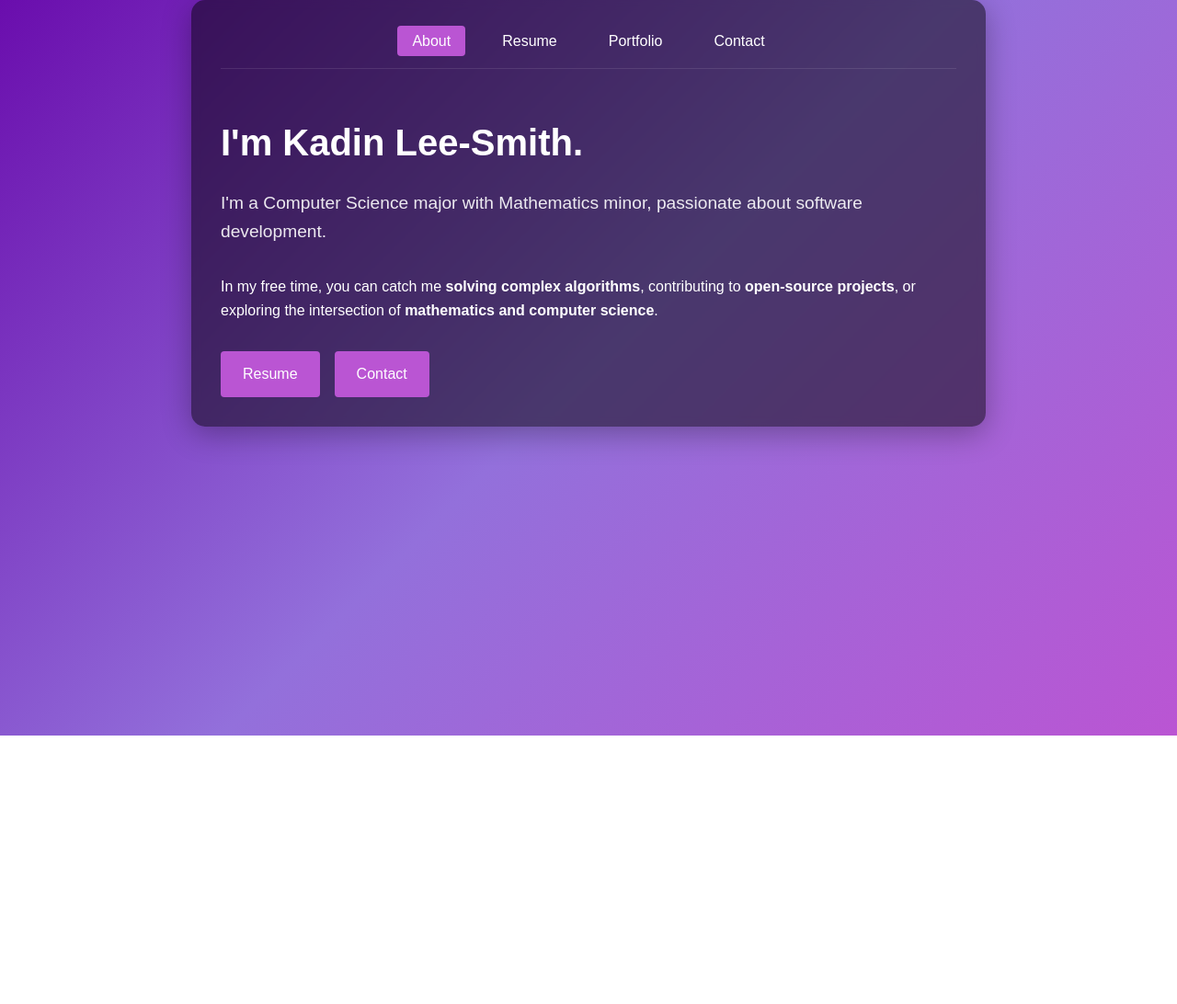
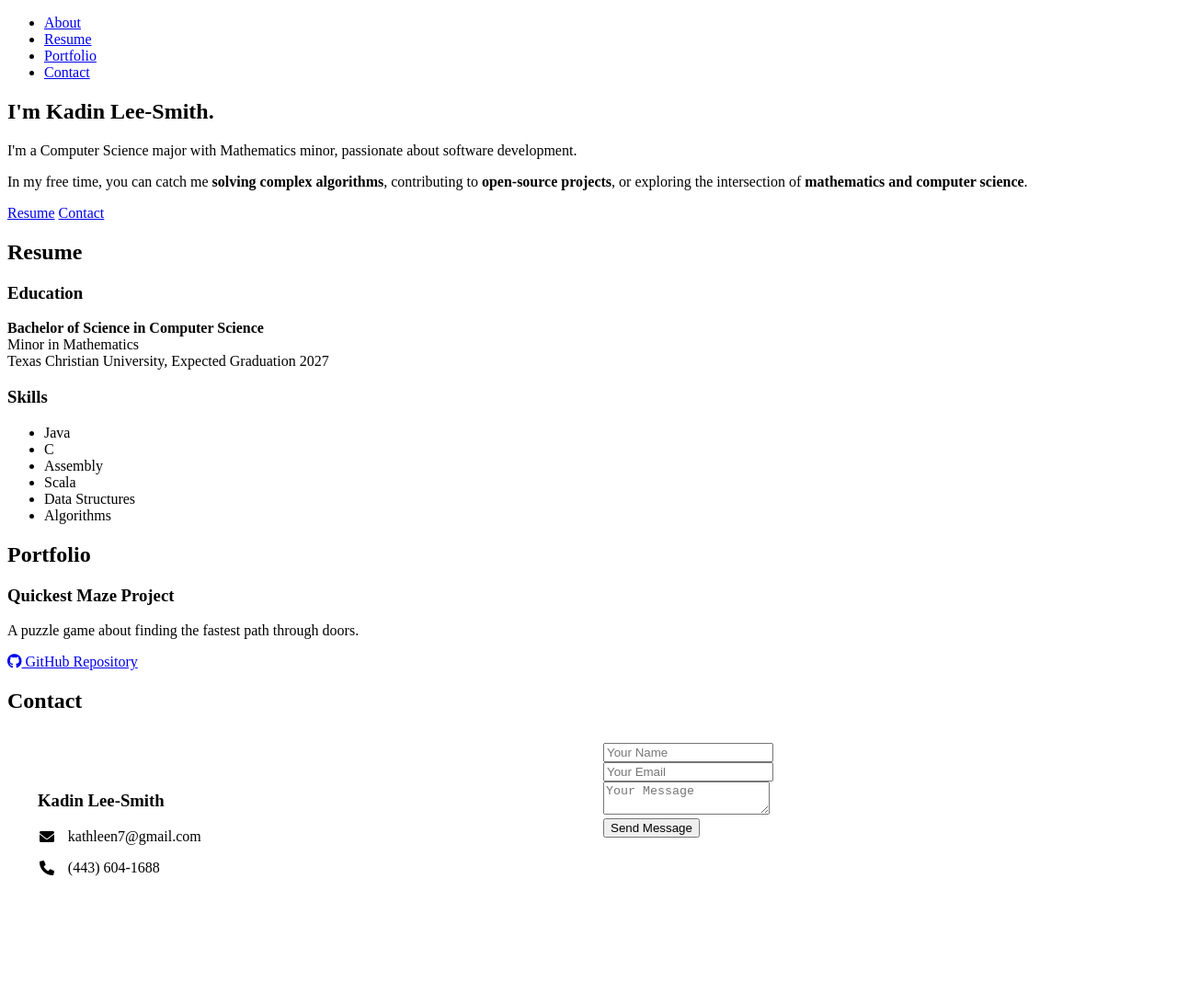
Before and after one commit to kadinalee/kadinleesmith.github.io, a plain HTML site: page index.html in a window 1280 px wide. Shown: the whole page at 92% size. Before the commit the page ends 800 px from the top, so only its background shows below. Drawn offline with Linux system fonts and the light colour scheme.

Commit message:
Update styles.css

```diff
--- a/styles.css
+++ b/styles.css
@@ -1,196 +1,53 @@
-/* Purple Aesthetic Theme */
-:root {
-    --primary-color: #6a0dad;
-    --secondary-color: #9370db;
-    --accent-color: #ba55d3;
-    --text-color: #ffffff;
-    --bg-dark: rgba(0, 0, 0, 0.5);
-    --bg-light: rgba(255, 255, 255, 0.1);
+/* Contact Section Styles */
+.contact-info {
+    display: grid;
+    grid-template-columns: 1fr 1fr;
+    gap: 2rem;
+    margin-top: 2rem;
 }
 
-body {
-    background: linear-gradient(135deg, var(--primary-color) 0%, var(--secondary-color) 50%, var(--accent-color) 100%);
-    background-attachment: fixed;
-    color: var(--text-color);
-    font-family: 'Arial', sans-serif;
-    line-height: 1.6;
-    margin: 0;
-    min-height: 100vh;
-}
-
-.container {
-    max-width: 800px;
-    margin: 0 auto;
+.contact-card {
+    background: rgba(255, 255, 255, 0.1);
     padding: 2rem;
-    background-color: var(--bg-dark);
-    backdrop-filter: blur(5px);
-    border-radius: 15px;
-    box-shadow: 0 8px 32px rgba(0, 0, 0, 0.3);
-}
-
-.main-nav ul {
-    list-style: none;
-    padding: 0;
-    margin: 0 0 3rem 0;
-    display: flex;
-    justify-content: center;
-    gap: 1.5rem;
-    border-bottom: 1px solid var(--bg-light);
-    padding-bottom: 1rem;
-}
-
-.main-nav a {
-    color: var(--text-color);
-    text-decoration: none;
-    font-weight: 500;
-    padding: 0.5rem 1rem;
-    transition: all 0.3s;
-    border-radius: 4px;
-}
-
-.main-nav a:hover {
-    background-color: var(--bg-light);
-}
-
-.main-nav a.active {
-    background-color: var(--accent-color);
-}
-
-.tab-content {
-    display: none;
-    animation: fadeIn 0.5s ease-in-out;
-}
-
-.tab-content.active {
-    display: block;
-}
-
-@keyframes fadeIn {
-    from { opacity: 0; transform: translateY(10px); }
-    to { opacity: 1; transform: translateY(0); }
-}
-
-h1 {
-    font-size: 2.5rem;
-    margin-bottom: 1rem;
-}
-
-.subtitle {
-    font-size: 1.2rem;
-    margin-bottom: 2rem;
-    color: rgba(255, 255, 255, 0.9);
-}
-
-.action-buttons {
-    margin-top: 2rem;
-    display: flex;
-    gap: 1rem;
-}
-
-.btn {
-    display: inline-block;
-    padding: 0.75rem 1.5rem;
-    background-color: var(--accent-color);
-    color: white;
-    text-decoration: none;
-    border-radius: 4px;
-    transition: all 0.3s;
-    border: none;
-    cursor: pointer;
-}
-
-.btn:hover {
-    background-color: var(--primary-color);
-    transform: translateY(-2px);
-}
-
-.project {
-    background: var(--bg-light);
-    padding: 1.5rem;
-    margin-bottom: 1.5rem;
-    border-radius: 8px;
+    border-radius: 10px;
     border: 1px solid rgba(255, 255, 255, 0.2);
 }
 
-.project-link {
-    display: inline-flex;
+.contact-details p {
+    margin: 1rem 0;
+    display: flex;
     align-items: center;
-    gap: 0.5rem;
-    margin-top: 1rem;
+    gap: 0.8rem;
 }
 
-.resume-section {
-    margin-bottom: 2rem;
-}
-
-.skills-list {
-    display: flex;
-    flex-wrap: wrap;
-    gap: 0.5rem;
-    list-style: none;
-    padding: 0;
-}
-
-.skills-list li {
-    background: var(--bg-light);
-    padding: 0.5rem 1rem;
-    border-radius: 20px;
-}
-
-.contact-form {
-    max-width: 500px;
-    margin: 0 auto;
-}
-
-.form-group {
-    margin-bottom: 1rem;
-}
-
-.form-group input,
-.form-group textarea {
-    width: 100%;
-    padding: 0.75rem;
-    border-radius: 4px;
-    border: 1px solid var(--bg-light);
-    background: var(--bg-light);
-    color: white;
-}
-
-.form-group textarea {
-    min-height: 150px;
-    resize: vertical;
+.contact-details i {
+    width: 20px;
+    text-align: center;
 }
 
 .social-links {
     display: flex;
-    justify-content: center;
-    gap: 1.5rem;
-    margin-top: 2rem;
-    font-size: 1.5rem;
+    flex-direction: column;
+    gap: 0.8rem;
+    margin-top: 1.5rem;
 }
 
 .social-links a {
     color: white;
+    text-decoration: none;
+    display: flex;
+    align-items: center;
+    gap: 0.8rem;
     transition: all 0.3s;
 }
 
 .social-links a:hover {
-    color: var(--accent-color);
-    transform: translateY(-3px);
+    color: #e0b0ff;
+    transform: translateX(5px);
 }
 
-@media (max-width: 600px) {
-    .container {
-        padding: 1rem;
-    }
-
-    .main-nav ul {
-        flex-direction: column;
-        align-items: center;
-        gap: 0.5rem;
-    }
-
-    h1 {
-        font-size: 2rem;
+@media (max-width: 768px) {
+    .contact-info {
+        grid-template-columns: 1fr;
     }
 }
```
